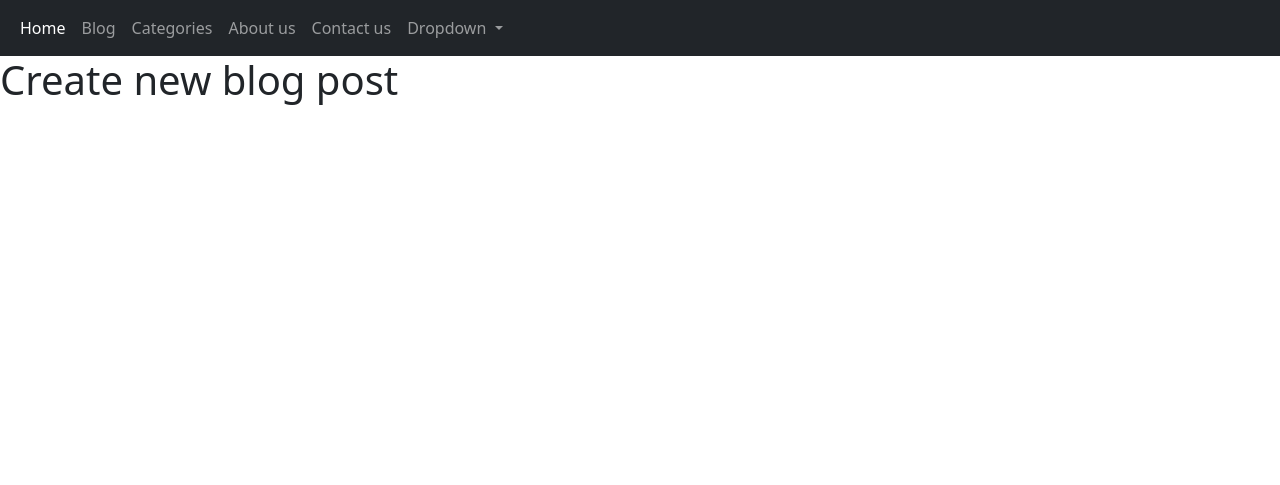
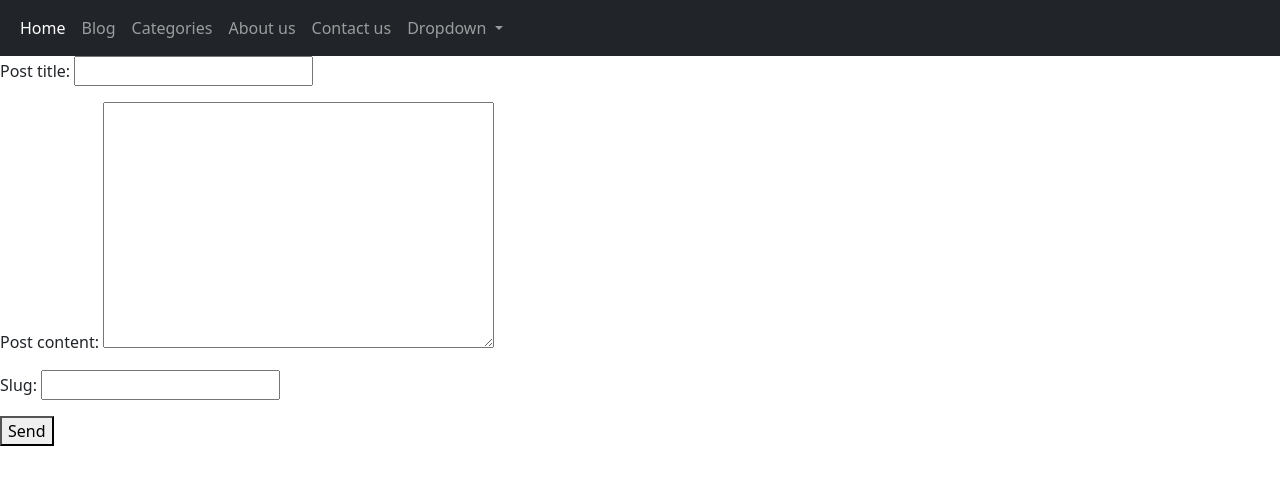
Before and after one commit to mohammad2goodarzi/django_project, a Django app: page /new-post in a window 1280 px wide. Shown: the top 485 px of the page. Run offline with Django 3.2, Linux system fonts and the light colour scheme.

Commit message:
create objects with forms

```diff
--- /dev/null
+++ b/Main/forms.py
@@ -0,0 +1,8 @@
+from django import forms
+from .models import BlogPost
+
+
+class BlogPostModelForm(forms.ModelForm):
+    class Meta:
+        model = BlogPost
+        fields = ['post_title', 'post_content', 'slug']
--- a/Main/views.py
+++ b/Main/views.py
@@ -1,17 +1,18 @@
 from django.http import HttpResponse, Http404
-from django.shortcuts import render, get_object_or_404
+from django.shortcuts import render, get_object_or_404, redirect
 
 from .models import BlogPost
+from .forms import BlogPostModelForm
 
 
 def blog_post_details(request, slug):
-    object = get_object_or_404(BlogPost, slug=slug)
+    obj = get_object_or_404(BlogPost, slug=slug)
     # objects = None
     # queryset = BlogPost.objects.filter(slug=slug)
     # if queryset.count() >= 1:
     #     objects = queryset.first()
     template_name = 'Blog/detail.html'
-    context = {'object': object}
+    context = {'object': obj}
     return render(request, template_name, context)
 
 
@@ -25,9 +26,17 @@ def blog_post_list_view(request):
 def blog_post_create_view(request):
     # create objects
     # ? use a form
-    template_name = 'Blog/create.html'
-    context = {'form': None}
-    return render(request, template_name, context)
+    if request.method == "POST":
+        form = BlogPostModelForm(request.POST)
+        if form.is_valid():
+            obj = form.save(commit=False)
+            obj.save()
+            return redirect('features')
+    else:
+        form = BlogPostModelForm()
+        template_name = 'Blog/form.html'
+        context = {'form': form}
+        return render(request, template_name, context)
 
 
 def blog_post_update_view(request, slug):
--- a/templates/Blog/create.html
+++ b/templates/Blog/create.html
@@ -1,6 +1 @@
-{% extends "Home/base.html" %}
-
-
-{% block content %}
-    <h1>Create new blog post</h1>
-{% endblock %}
+{% extends "Blog/form.html" %}
--- a/templates/Blog/form.html
+++ b/templates/Blog/form.html
@@ -8,7 +8,7 @@
     <h1>{{ title }}</h1>
 {% endif %}
 
-<form method='POST' action='.'> {% csrf_token %}
+<form method='POST' class="post-form"> {% csrf_token %}
     {{ form.as_p }}
     <button type='submit'>Send</button>
 </form>
```
